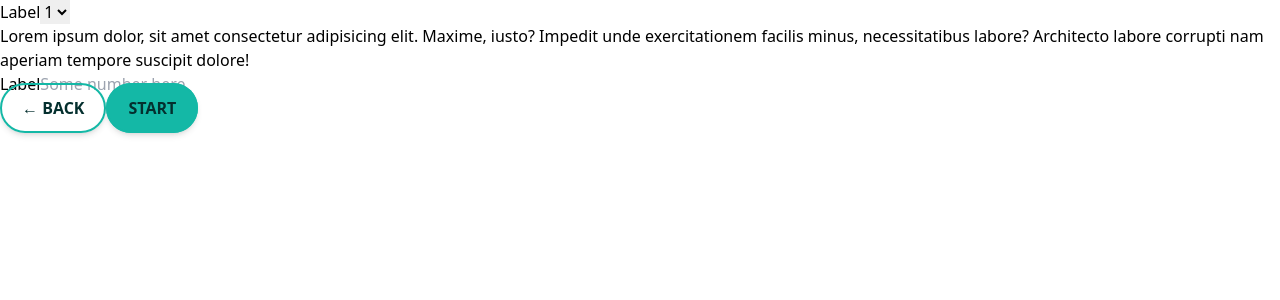
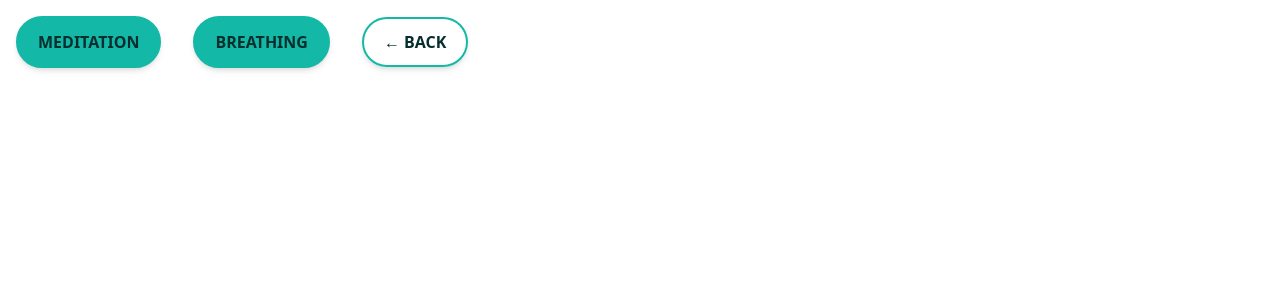
Before and after one commit to angiejo21/flow-meditation-app, a React (Vite) app: page /settings in a window 1280 px wide. Shown: the top 300 px of the page. Built offline with nearby package versions, Linux system fonts and the light colour scheme.

Commit message:
+ meditationSlice

```diff
--- a/src/components/Button.jsx
+++ b/src/components/Button.jsx
@@ -4,13 +4,13 @@ import { Link } from "react-router-dom";
 function Button({ styled, type, pageTo, onClick, children }) {
   const styles = {
     primary:
-      "py-3 px-5 bg-teal-500 text-teal-950 border-2 border-teal-500 rounded-full uppercase font-semibold shadow-md hover:shadow-sm hover:bg-teal-600 hover:border-0 transition-all",
+      "m-4 py-3 px-5 bg-teal-500 text-teal-950 border-2 border-teal-500 rounded-full uppercase font-semibold shadow-md hover:shadow-sm hover:bg-teal-600 hover:border-0 transition-all",
     secondary:
-      "py-3 px-5 border-2 border-teal-500 text-teal-950 rounded-full uppercase font-semibold shadow-md hover:shadow-sm hover:bg-teal-100 hover:border-0 transition-all",
+      "m-4 py-3 px-5 border-2 border-teal-500 text-teal-950 rounded-full uppercase font-semibold shadow-md hover:shadow-sm hover:bg-teal-100 hover:border-0 transition-all",
     control:
-      "p-5 rounded-full bg-teal-500 shadow-md hover:shadow-sm hover:bg-teal-600 hover:border-0 transition-all",
+      "m-4 p-5 rounded-full bg-teal-500 shadow-md hover:shadow-sm hover:bg-teal-600 hover:border-0 transition-all",
     reset:
-      "p-5 rounded-full bg-red-500 shadow-md hover:shadow-sm hover:bg-red-600 hover:border-0 transition-all",
+      "m-4 p-5 rounded-full bg-red-500 shadow-md hover:shadow-sm hover:bg-red-600 hover:border-0 transition-all",
   };
 
   if (type === "link")
--- a/src/components/Form.jsx
+++ b/src/components/Form.jsx
@@ -1,20 +1,56 @@
+import { useDispatch, useSelector } from "react-redux";
+
 import Button from "./Button";
 import SelectInput from "./SelectInput";
-import TextInput from "./TextInput";
+import NumberInput from "./NumberInput";
 import Info from "./Info";
 
+import { selectPractice } from "../features/meditationSlice";
+
 function Form() {
+  const { data, selectedPractice, selectedExercise } = useSelector(
+    (state) => state.meditation,
+  );
+  const dispatch = useDispatch();
+
+  console.log(selectedPractice);
+  console.log(selectedExercise);
+
+  function handlerButton(e, action, payload) {
+    e.preventDefault();
+    dispatch(action(payload));
+  }
+
   return (
     <form>
-      <SelectInput />
-      <Info />
-      <TextInput />
+      {data.map((el) => (
+        <Button
+          styled="primary"
+          key={el.name}
+          onClick={(e) => handlerButton(e, selectPractice, el)}
+        >
+          {el.name}
+        </Button>
+      ))}
+      {selectedPractice && <SelectInput />}
+      {selectedExercise && (
+        <>
+          <Info />
+          <NumberInput />
+        </>
+      )}
+      {selectedPractice.name === "breathing" && (
+        <p>{selectedExercise.duration / selectedExercise.step} reps</p>
+      )}
+
       <Button type="link" pageTo="/" styled="secondary">
         &larr; Back
       </Button>
-      <Button type="link" pageTo="/practice" styled="primary">
-        Start
-      </Button>
+      {selectedPractice && (
+        <Button type="link" pageTo="/practice" styled="primary">
+          Start
+        </Button>
+      )}
     </form>
   );
 }
--- a/src/components/Info.jsx
+++ b/src/components/Info.jsx
@@ -1,11 +1,11 @@
+import { useSelector } from "react-redux";
+
 function Info() {
+  const { selectedExercise } = useSelector((state) => state.meditation);
+
   return (
     <div>
-      <p>
-        Lorem ipsum dolor, sit amet consectetur adipisicing elit. Maxime, iusto?
-        Impedit unde exercitationem facilis minus, necessitatibus labore?
-        Architecto labore corrupti nam aperiam tempore suscipit dolore!
-      </p>
+      <p>{selectedExercise.description}</p>
     </div>
   );
 }
--- /dev/null
+++ b/src/components/NumberInput.jsx
@@ -0,0 +1,37 @@
+import { useDispatch, useSelector } from "react-redux";
+
+import { selectDuration } from "../features/meditationSlice";
+
+function NumberInput() {
+  const { selectedExercise } = useSelector((state) => state.meditation);
+  const dispatch = useDispatch();
+
+  const duration =
+    selectedExercise.duration?.default || selectedExercise.duration;
+  const step = selectedExercise.step || 1;
+
+  // console.log(selectedExercise);
+  console.log(step);
+
+  function handleChange(amount) {
+    let duration = amount;
+
+    dispatch(selectDuration(duration));
+  }
+  return (
+    <div>
+      <label>
+        {selectedExercise.id.startsWith("M") ? "Minutes" : "Seconds"}
+      </label>
+      <input
+        type="number"
+        placeholder="Some number here"
+        value={duration}
+        step={step}
+        onChange={(e) => dispatch(selectDuration(e.target.value))}
+      />
+    </div>
+  );
+}
+
+export default NumberInput;
--- a/src/components/SelectInput.jsx
+++ b/src/components/SelectInput.jsx
@@ -1,11 +1,21 @@
+import { useDispatch, useSelector } from "react-redux";
+
+import { selectExercise } from "../features/meditationSlice";
+
 function SelectInput() {
-  const options = Array.from({ length: 5 }, (val, index) => index + 1);
+  const {
+    selectedPractice: { list },
+  } = useSelector((state) => state.meditation);
+  const dispatch = useDispatch();
+
   return (
     <div>
-      <label>Label</label>
-      <select>
-        {options.map((option) => (
-          <option key={option}>{option}</option>
+      <label>Select an exercise</label>
+      <select onChange={(e) => dispatch(selectExercise(e.target.value))}>
+        {list.map((option) => (
+          <option key={option.id} value={option.id}>
+            {option.name}
+          </option>
         ))}
       </select>
     </div>
--- a/src/components/TextInput.jsx
+++ /dev/null
@@ -1,10 +0,0 @@
-function TextInput() {
-  return (
-    <div>
-      <label>Label</label>
-      <input type="number" placeholder="Some number here" />
-    </div>
-  );
-}
-
-export default TextInput;
--- /dev/null
+++ b/src/config.js
@@ -0,0 +1,2 @@
+export const DEFAULT_DURATION = 5;
+export const DEFAULT_REPETITIONS = 10;
--- /dev/null
+++ b/src/data.js
@@ -0,0 +1,68 @@
+import { DEFAULT_DURATION, DEFAULT_REPETITIONS } from "./config";
+
+export const data = [
+  {
+    name: "meditation",
+    list: [
+      {
+        id: "M00",
+        name: "Unguided meditation",
+        duration: DEFAULT_DURATION,
+        description:
+          "Lorem ipsum dolor sit amet consectetur adipisicing elit. Iure cum molestias commodi beatae provident ullam, eligendi molestiae velit. Unde ex numquam alias eligendi harum cum!",
+      },
+      {
+        id: "M01",
+        name: "Meditation 1",
+        duration: 10,
+        description:
+          "Lorem ipsum dolor sit, amet consectetur adipisicing elit. Cum assumenda enim, ducimus ex impedit nesciunt quod atque fugiat ipsa quisquam magnam dolor perspiciatis porro fugit!",
+      },
+      {
+        id: "M02",
+        name: "Meditation 2",
+        duration: 15,
+        description:
+          "Lorem ipsum dolor sit amet consectetur adipisicing elit. Repudiandae laboriosam at facere nihil nobis. Perspiciatis sed necessitatibus repudiandae odio reprehenderit ipsum cupiditate nihil et blanditiis!",
+      },
+    ],
+  },
+
+  {
+    name: "breathing",
+    list: [
+      {
+        id: "B00",
+        name: "4-4-4",
+        duration: 12 * DEFAULT_REPETITIONS,
+        step: 12,
+        description:
+          "Lorem ipsum dolor sit amet consectetur adipisicing elit. Quae, beatae?",
+      },
+      {
+        id: "B01",
+        name: "4-8",
+        duration: 12 * DEFAULT_REPETITIONS,
+        step: 12,
+        description:
+          "Lorem ipsum, dolor sit amet consectetur adipisicing elit. Iusto, ducimus.",
+      },
+      {
+        id: "B02",
+        name: "6-6",
+        duration: 12 * DEFAULT_REPETITIONS,
+        step: 12,
+        description:
+          "Lorem, ipsum dolor sit amet consectetur adipisicing elit. Doloremque, doloribus.",
+      },
+      {
+        id: "B03",
+        name: "4-7-8",
+        duration: 19 * DEFAULT_REPETITIONS,
+        step: 19,
+        description:
+          "Lorem ipsum dolor sit, amet consectetur adipisicing elit. Numquam, dignissimos.",
+      },
+    ],
+  },
+];
--- a/src/features/meditationSlice.js
+++ b/src/features/meditationSlice.js
@@ -0,0 +1,44 @@
+import { createSlice } from "@reduxjs/toolkit";
+import { DEFAULT_DURATION } from "../config";
+import { data } from "../data";
+
+const initialState = {
+  data,
+  selectedPractice: "",
+  selectedExercise: "",
+};
+
+const meditationSlice = createSlice({
+  name: "meditation",
+  initialState,
+  reducers: {
+    selectPractice(state, action) {
+      state.selectedPractice = action.payload;
+      state.selectedExercise = state.selectedPractice.list[0];
+    },
+    selectExercise(state, action) {
+      state.selectedExercise = state.selectedPractice.list.filter(
+        (el) => el.id === action.payload,
+      )[0];
+    },
+    selectDuration(state, action) {
+      if (
+        state.selectedPractice.name === "meditation" &&
+        state.selectedExercise.id.slice(1) !== "00" &&
+        action.payload < state.selectedExercise.duration
+      )
+        return;
+      if (
+        state.selectedPractice.name === "breathing" &&
+        action.payload < state.selectedExercise.duration.default
+      )
+        return;
+      state.selectedExercise.duration = action.payload;
+    },
+  },
+});
+
+export const { selectPractice, selectExercise, selectDuration } =
+  meditationSlice.actions;
+
+export default meditationSlice.reducer;
--- a/src/features/timerSlice.js
+++ b/src/features/timerSlice.js
@@ -1,10 +1,9 @@
 import { createSlice } from "@reduxjs/toolkit";
-
-const DEFAULT_MIN = 5;
+import { DEFAULT_DURATION } from "../config";
 
 const initialState = {
-  minutes: DEFAULT_MIN,
-  seconds: DEFAULT_MIN * 60,
+  minutes: DEFAULT_DURATION,
+  seconds: DEFAULT_DURATION * 60,
   isTimerOn: false,
 };
 
@@ -13,8 +12,8 @@ const timerSlice = createSlice({
   initialState,
   reducers: {
     stop(state, action) {
-      state.minutes = DEFAULT_MIN;
-      state.seconds = DEFAULT_MIN * 60;
+      state.minutes = DEFAULT_DURATION;
+      state.seconds = DEFAULT_DURATION * 60;
       state.isTimerOn = false;
     },
     playPause(state, action) {
--- a/src/store.js
+++ b/src/store.js
@@ -1,11 +1,12 @@
 import { configureStore } from "@reduxjs/toolkit";
 
-import timerSlice from "./features/timerSlice";
 import timerReducer from "./features/timerSlice";
+import meditationReducer from "./features/meditationSlice";
 
 const store = configureStore({
   reducer: {
     timer: timerReducer,
+    meditation: meditationReducer,
   },
 });
 
```
